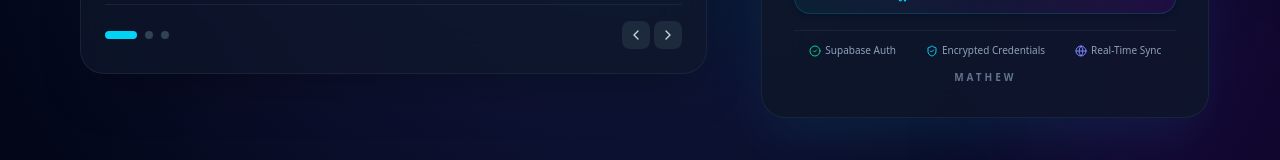
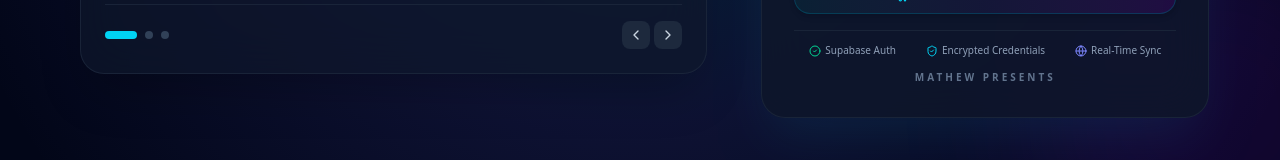
Before and after one commit to mathewkioko-dotcom/Hey-Look-App, a React (Vite) app: page / in a window 1280 px wide. Shown: the part 642-802 px from the top of the page. Built offline with nearby package versions, Linux system fonts and the light colour scheme; no server answers.

Commit message:
Update Hey Look App

```diff
--- a/src/components/AuthScreen.tsx
+++ b/src/components/AuthScreen.tsx
@@ -992,7 +992,7 @@ export const AuthScreen: React.FC<AuthScreenProps> = ({
               </span>
             </div>
             <p className="mt-3 text-center text-[10px] font-semibold tracking-[0.3em] text-slate-500">
-              MATHEW
+              MATHEW PRESENTS
             </p>
           </motion.div>
         </div>
```
